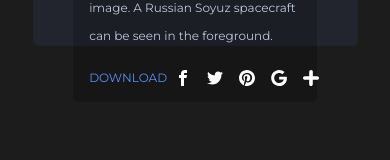
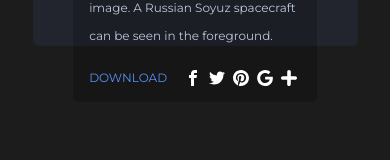
Before and after one commit to st-angelo/nasa-landing-page, a Next.js app: page / in a window 390 px wide. Shown: the part 5058-5218 px from the top of the page. Built offline with nearby package versions, Linux system fonts and the light colour scheme.

Commit message:
fixed social icons on really small screens

```diff
--- a/src/pages/index.jsx
+++ b/src/pages/index.jsx
@@ -163,13 +163,21 @@ const Home = () => {
                   download
                 </span>
                 <div className={'flex'}>
-                  <Facebook className={'mx-2 w-4 cursor-pointer fill-white'} />
-                  <Twitter className={'mx-2 w-4 cursor-pointer fill-white'} />
+                  <Facebook
+                    className={'mx-1 w-4 cursor-pointer fill-white sm:mx-2'}
+                  />
+                  <Twitter
+                    className={'mx-1 w-4 cursor-pointer fill-white sm:mx-2'}
+                  />
                   <PinterestCircle
-                    className={'mx-2 w-4 cursor-pointer fill-white'}
+                    className={'mx-1 w-4 cursor-pointer fill-white sm:mx-2'}
                   />
-                  <Google className={'mx-2 w-4 cursor-pointer fill-white'} />
-                  <Plus className={'mx-2 w-4 cursor-pointer fill-white'} />
+                  <Google
+                    className={'mx-1 w-4 cursor-pointer fill-white sm:mx-2'}
+                  />
+                  <Plus
+                    className={'mx-1 w-4 cursor-pointer fill-white sm:mx-2'}
+                  />
                 </div>
               </div>
             </div>
```
